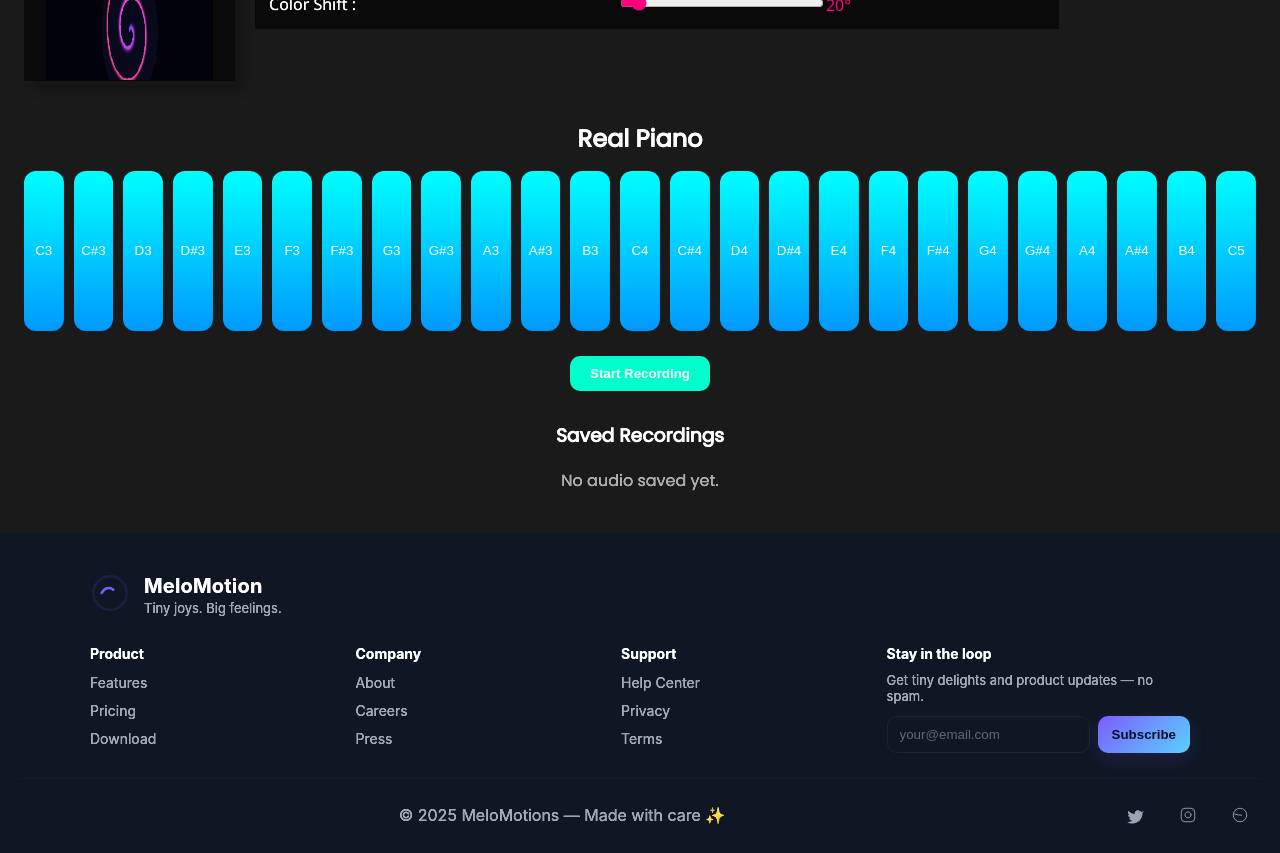
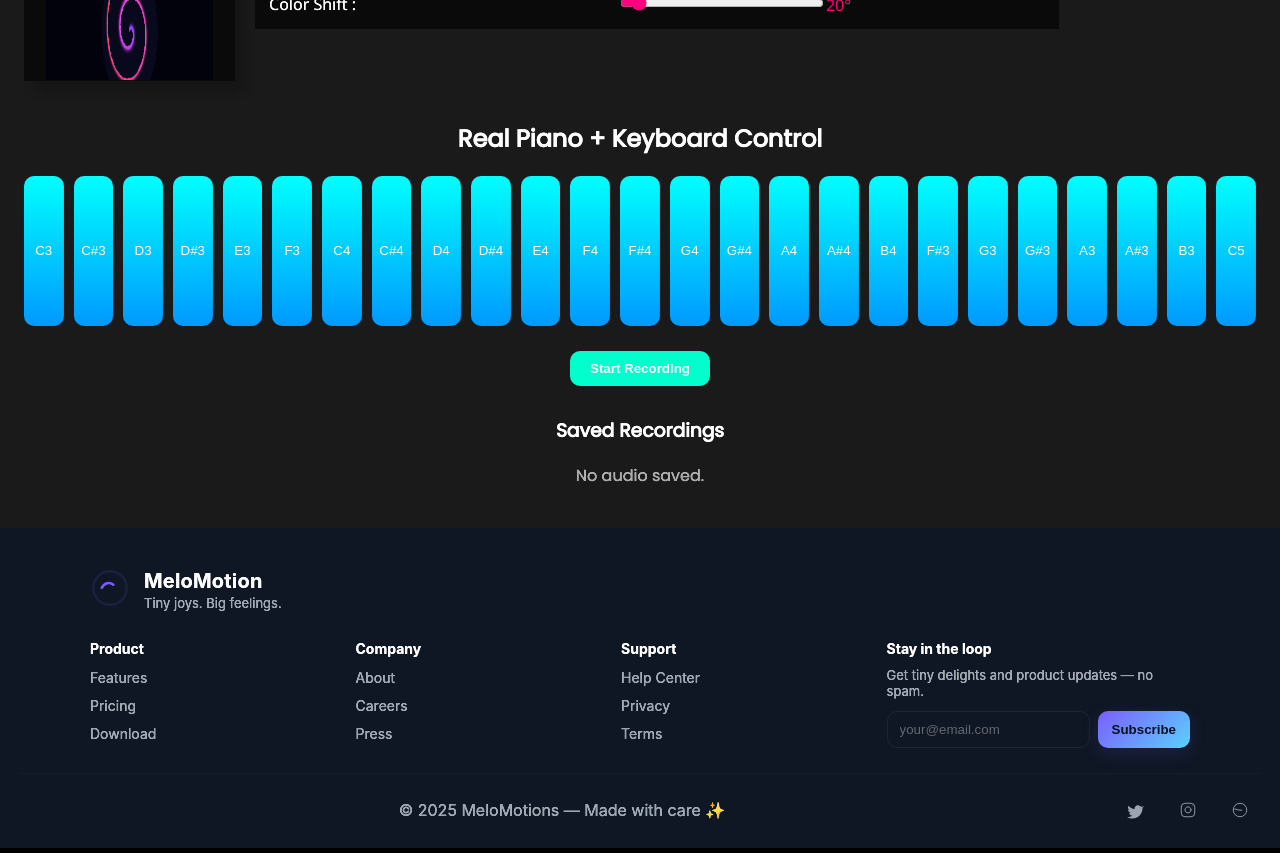
Before and after one commit to ABHISHEK-7455-coder/Oddly-Animation, a React (Vite) app: page /gallery in a window 1280 px wide. Shown: the part 780-1633 px from the top of the page. Built offline with nearby package versions, Linux system fonts and the light colour scheme.

Commit message:
add real piano sound

```diff
--- a/src/components/PianoPlayer.jsx
+++ b/src/components/PianoPlayer.jsx
@@ -282,29 +282,46 @@ const NOTES = [
     { key: "E3", file: "/piano/44.1khz16bit/A5v16.wav" },
     { key: "F3", file: "/piano/44.1khz16bit/A6v16.wav" },
 
-    { key: "F#3", file: "/piano/44.1khz16bit/B1v16.wav" },
-    { key: "G3", file: "/piano/44.1khz16bit/B1v16.wav" },
-    { key: "G#3", file: "/piano/44.1khz16bit/B1v16.wav" },
-    { key: "A3", file: "/piano/44.1khz16bit/B1v16.wav" },
-    { key: "A#3", file: "/piano/44.1khz16bit/B1v16.wav" },
-    { key: "B3", file: "/piano/44.1khz16bit/B1v16.wav" },
+    { key: "C4", file: "/piano/44.1khz16bit/C1v16.wav" },
+    { key: "C#4", file: "/piano/44.1khz16bit/C2v16.wav" },
+    { key: "D4", file: "/piano/44.1khz16bit/C3v16.wav" },
+    { key: "D#4", file: "/piano/44.1khz16bit/C4v16.wav" },
+    { key: "E4", file: "/piano/44.1khz16bit/C5v16.wav" },
+    { key: "F4", file: "/piano/44.1khz16bit/C6v16.wav" },
 
-    { key: "C4", file: "/piano/44.1khz16bit/A1v16.wav" },
-    { key: "C#4", file: "/piano/44.1khz16bit/A1v16.wav" },
-    { key: "D4", file: "/piano/44.1khz16bit/A1v16.wav" },
-    { key: "D#4", file: "/piano/44.1khz16bit/A1v16.wav" },
-    { key: "E4", file: "/piano/44.1khz16bit/A1v16.wav" },
-    { key: "F4", file: "/piano/44.1khz16bit/A1v16.wav" },
+    { key: "F#4", file: "/piano/44.1khz16bit/A1v9.wav" },
+    { key: "G4", file: "/piano/44.1khz16bit/D#2v1.wav" },
+    { key: "G#4", file: "/piano/44.1khz16bit/D#3v16.wav" },
+    { key: "A4", file: "/piano/44.1khz16bit/D#4v16.wav" },
+    { key: "A#4", file: "/piano/44.1khz16bit/D#5v16.wav" },
+    { key: "B4", file: "/piano/44.1khz16bit/D#6v16.wav" },
 
-    { key: "F#4", file: "/piano/44.1khz16bit/A1v16.wav" },
-    { key: "G4", file: "/piano/44.1khz16bit/A1v16.wav" },
-    { key: "G#4", file: "/piano/44.1khz16bit/A1v16.wav" },
-    { key: "A4", file: "/piano/44.1khz16bit/A1v16.wav" },
-    { key: "A#4", file: "/piano/44.1khz16bit/A1v16.wav" },
-    { key: "B4", file: "/piano/44.1khz16bit/A1v16.wav" },
+    { key: "F#3", file: "/piano/44.1khz16bit/F#1v16.wav" },
+    { key: "G3", file: "/piano/44.1khz16bit/F#2v16.wav" },
+    { key: "G#3", file: "/piano/44.1khz16bit/F#3v16.wav" },
+    { key: "A3", file: "/piano/44.1khz16bit/F#4v16.wav" },
+    { key: "A#3", file: "/piano/44.1khz16bit/F#5v16.wav" },
+    { key: "B3", file: "/piano/44.1khz16bit/F#6v16.wav" },
 
-    { key: "C5", file: "/piano/44.1khz16bit/A1v16.wav" },
+    { key: "C5", file: "/piano/44.1khz16bit/harmLAO.wav" },
 ];
+
+// KEYBOARD → NOTE MAP
+const KEY_MAP = {
+    a: "C3",
+    w: "C#4",
+    s: "D4",
+    e: "D#4",
+    d: "E4",
+    f: "F4",
+    t: "F#4",
+    g: "G4",
+    y: "G#4",
+    h: "A4",
+    u: "A#4",
+    j: "B4",
+    k: "C5",
+};
 
 export default function PianoPlayer() {
     const audioCtx = useRef(null);
@@ -313,23 +330,22 @@ export default function PianoPlayer() {
     const chunks = useRef([]);
 
     const [isRecording, setIsRecording] = useState(false);
-    const [savedAudio, setSavedAudio] = useState(null);
     const [audioList, setAudioList] = useState([]);
 
-    // LOAD FROM LOCAL STORAGE
+    // LOAD SAVED AUDIO
     useEffect(() => {
         const stored = JSON.parse(localStorage.getItem("piano_audios")) || [];
         setAudioList(stored);
     }, []);
 
-    // SAVE TO LOCAL STORAGE
+    // SAVE AUDIO
     const saveToLocalStorage = (audioObj) => {
         const updated = [...audioList, audioObj];
         setAudioList(updated);
         localStorage.setItem("piano_audios", JSON.stringify(updated));
     };
 
-    // PLAY REAL AUDIO SAMPLE
+    // REAL PIANO NOTE PLAYER
     const playNote = (file) => {
         if (!audioCtx.current) {
             audioCtx.current = new (window.AudioContext || window.webkitAudioContext)();
@@ -354,10 +370,22 @@ export default function PianoPlayer() {
             });
     };
 
+    // 🎹 KEYBOARD EVENT SUPPORT
+    useEffect(() => {
+        const handleKey = (e) => {
+            const noteName = KEY_MAP[e.key.toLowerCase()];
+            if (!noteName) return;
+
+            const noteObj = NOTES.find((n) => n.key === noteName);
+            if (noteObj) playNote(noteObj.file);
+        };
+
+        window.addEventListener("keydown", handleKey);
+        return () => window.removeEventListener("keydown", handleKey);
+    }, []);
+
     // START RECORDING
     const startRecording = () => {
-        if (!dest.current) return;
-
         recorder.current = new MediaRecorder(dest.current.stream);
         chunks.current = [];
 
@@ -373,7 +401,6 @@ export default function PianoPlayer() {
                 name: "Piano_" + Date.now(),
             };
 
-            setSavedAudio(audioObj);
             saveToLocalStorage(audioObj);
         };
 
@@ -383,9 +410,7 @@ export default function PianoPlayer() {
 
     // STOP RECORDING
     const stopRecording = () => {
-        if (recorder.current && recorder.current.state !== "inactive") {
-            recorder.current.stop();
-        }
+        if (recorder.current.state !== "inactive") recorder.current.stop();
         setIsRecording(false);
     };
 
@@ -406,25 +431,23 @@ export default function PianoPlayer() {
 
     return (
         <div style={{ textAlign: "center", padding: "20px" }}>
-            <h2 style={{ color: "#fff", marginBottom: "15px" }}>Real Piano</h2>
+            <h2 style={{ color: "#fff" }}>Real Piano + Keyboard Control</h2>
 
-            {/* KEYS */}
+            {/* PIANO KEYS */}
             <div style={{ display: "flex", gap: "10px", justifyContent: "center" }}>
                 {NOTES.map((n) => (
                     <button
                         key={n.key}
                         onClick={() => playNote(n.file)}
                         style={{
-                            width: "60px",
-                            height: "160px",
+                            width: "55px",
+                            height: "150px",
                             background: "linear-gradient(180deg, #0ff, #0099ff)",
                             border: "none",
-                            borderRadius: "12px",
+                            borderRadius: "10px",
+                            cursor: "pointer",
                             transition: "0.1s",
-                            cursor: "pointer",
                         }}
-                        onMouseDown={(e) => (e.target.style.transform = "scale(0.95)")}
-                        onMouseUp={(e) => (e.target.style.transform = "scale(1)")}
                     >
                         {n.key}
                     </button>
@@ -439,8 +462,8 @@ export default function PianoPlayer() {
                         style={{
                             padding: "10px 20px",
                             background: "#00ffcc",
+                            border: "none",
                             borderRadius: "10px",
-                            border: "none",
                             cursor: "pointer",
                             fontWeight: "bold",
                         }}
@@ -453,11 +476,10 @@ export default function PianoPlayer() {
                         style={{
                             padding: "10px 20px",
                             background: "red",
+                            color: "#fff",
+                            border: "none",
                             borderRadius: "10px",
-                            border: "none",
                             cursor: "pointer",
-                            color: "#fff",
-                            fontWeight: "bold",
                         }}
                     >
                         Stop Recording
@@ -468,20 +490,19 @@ export default function PianoPlayer() {
             {/* SAVED LIST */}
             <h3 style={{ marginTop: "30px", color: "#fff" }}>Saved Recordings</h3>
 
-            {audioList.length === 0 && <p style={{ color: "#aaa" }}>No audio saved yet.</p>}
+            {audioList.length === 0 && <p style={{ color: "#aaa" }}>No audio saved.</p>}
 
             <ul style={{ listStyle: "none", padding: 0 }}>
                 {audioList.map((audio) => (
                     <li
                         key={audio.id}
                         style={{
+                            background: "#111",
+                            padding: "15px",
                             margin: "10px 0",
-                            background: "#1b1b1b",
-                            padding: "12px",
-                            borderRadius: "8px",
+                            borderRadius: "10px",
                             display: "flex",
                             justifyContent: "space-between",
-                            alignItems: "center",
                         }}
                     >
                         <span style={{ color: "#0ff" }}>{audio.name}</span>
@@ -490,12 +511,10 @@ export default function PianoPlayer() {
                             <button
                                 onClick={() => new Audio(audio.url).play()}
                                 style={{
+                                    marginRight: "10px",
                                     padding: "6px 12px",
-                                    marginRight: "8px",
+                                    borderRadius: "6px",
                                     background: "#0ff",
-                                    border: "none",
-                                    borderRadius: "6px",
-                                    cursor: "pointer",
                                 }}
                             >
                                 Play
@@ -504,12 +523,10 @@ export default function PianoPlayer() {
                             <button
                                 onClick={() => downloadAudio(audio.url, audio.name)}
                                 style={{
+                                    marginRight: "10px",
                                     padding: "6px 12px",
-                                    marginRight: "8px",
+                                    borderRadius: "6px",
                                     background: "#00c3ff",
-                                    border: "none",
-                                    borderRadius: "6px",
-                                    cursor: "pointer",
                                 }}
                             >
                                 Download
@@ -519,11 +536,9 @@ export default function PianoPlayer() {
                                 onClick={() => deleteAudio(audio.id)}
                                 style={{
                                     padding: "6px 12px",
+                                    borderRadius: "6px",
                                     background: "red",
                                     color: "#fff",
-                                    border: "none",
-                                    borderRadius: "6px",
-                                    cursor: "pointer",
                                 }}
                             >
                                 Delete
```
